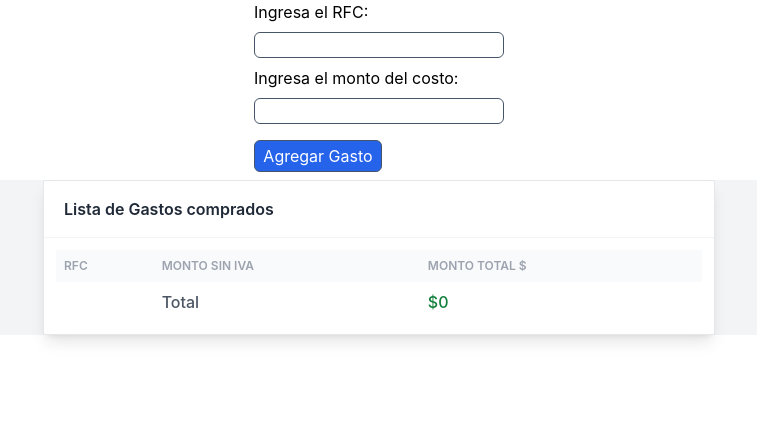
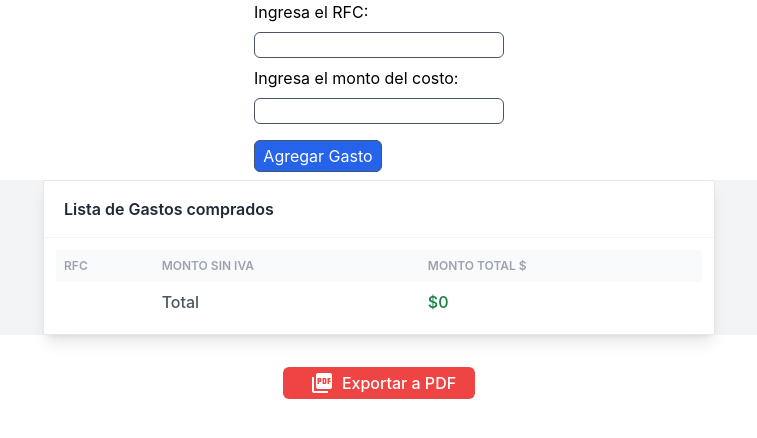
Before and after one commit to pakomercado0517/portfolio, a React (Create React App) app: page /get/cost in a window 1280 px wide. Shown: the top 438 px of the page, without its empty margins (281-1038 px from the left). Built offline with nearby package versions, Linux system fonts and the light colour scheme.

Commit message:
making a create pdf tool

```diff
--- a/package.json
+++ b/package.json
@@ -7,6 +7,7 @@
     "@testing-library/react": "^12.1.2",
     "@testing-library/user-event": "^13.5.0",
     "jspdf": "^2.5.1",
+    "jspdf-autotable": "^3.5.28",
     "react": "^17.0.2",
     "react-dom": "^17.0.2",
     "react-router": "^6.6.2",
--- a/public/index.html
+++ b/public/index.html
@@ -28,6 +28,7 @@
     <link rel="preconnect" href="https://fonts.googleapis.com">
     <link rel="preconnect" href="https://fonts.gstatic.com" crossorigin>
     <link href="https://fonts.googleapis.com/css2?family=Lato:ital@1&display=swap" rel="stylesheet">
+    <link href="https://fonts.googleapis.com/icon?family=Material+Icons" rel="stylesheet">
     <title>Portfolio Francisco Mercado</title>
   </head>
   <body>
--- /dev/null
+++ b/src/components/CreatePFD.jsx
@@ -0,0 +1,47 @@
+import React, { useState } from "react";
+import { jsPDF } from "jspdf";
+import autoTable from "jspdf-autotable";
+
+function CreatePFD({ costo }) {
+  const doc = new jsPDF();
+
+  const formatTotal = (num) => {
+    let result;
+    result = num.toString().split(".");
+    result[0] = result[0].replace(/\B(?=(\d{3})+(?!\d))/g, ",");
+    return result.join(".");
+  };
+  const formatSubtotal = (num) => {
+    let result;
+    result = num.toFixed(2);
+    result = result.toString().split(".");
+    result[0] = result[0].replace(/\B(?=(\d{3})+(?!\d))/g, ",");
+    return result.join(".");
+  };
+
+  const createDoc = (e) => {
+    e.preventDefault();
+    console.log("Creando documento...");
+    autoTable(doc, {
+      head: [["RFC", "Subtotal", "Total"]],
+      body: costo.map((el) => {
+        return [el.rfc, formatSubtotal(el.total / 1.16), formatTotal(el.total)];
+      }),
+    });
+    doc.save("resultado.pdf");
+  };
+
+  return (
+    <div className="my-8">
+      <button
+        className="h-8 w-48 bg-red-500 rounded-md font-medium text-white flex justify-center items-center"
+        onClick={createDoc}
+      >
+        <i className="material-icons mx-2">picture_as_pdf</i>
+        Exportar a PDF
+      </button>
+    </div>
+  );
+}
+
+export default CreatePFD;
--- a/src/pages/GetCosts.jsx
+++ b/src/pages/GetCosts.jsx
@@ -1,4 +1,5 @@
 import React, { useState } from "react";
+import CreatePDF from "../components/CreatePFD";
 
 function GetCosts() {
   const initialState = {
@@ -16,6 +17,7 @@ function GetCosts() {
     setFormData({
       ...formData,
       [e.target.name]: e.target.value,
+      subtotal: formData.total / 1.16,
     });
   };
 
@@ -30,6 +32,7 @@ function GetCosts() {
           return {
             ...formData,
             total: parseInt(c.total) + parseInt(formData.total),
+            subtotal: c.subtotal + formData.subtotal,
           };
         }
         return c;
@@ -178,6 +181,7 @@ function GetCosts() {
           </div>
         </div>
       </section>
+      <CreatePDF costo={costo} />
     </div>
   );
 }
```
Also changed, not shown: 21 other files (tests, documents, lock files or other folders).
